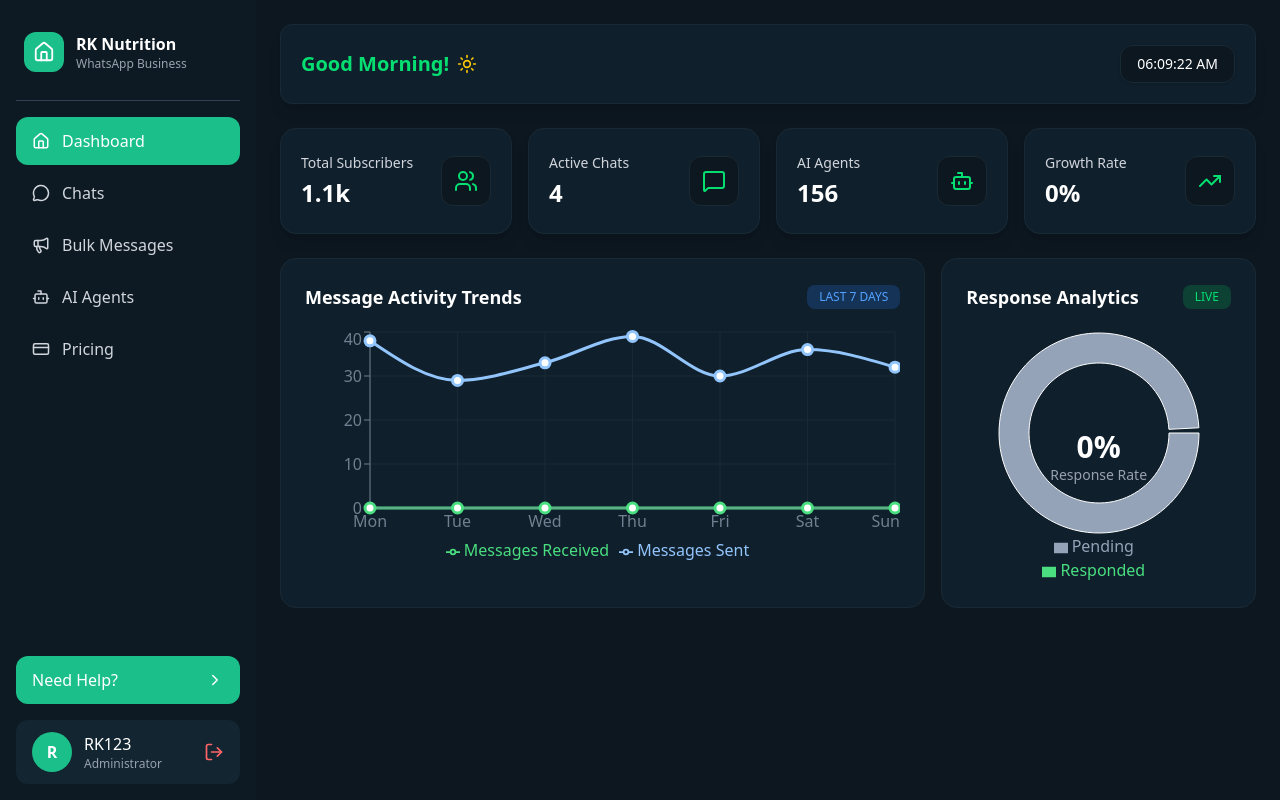
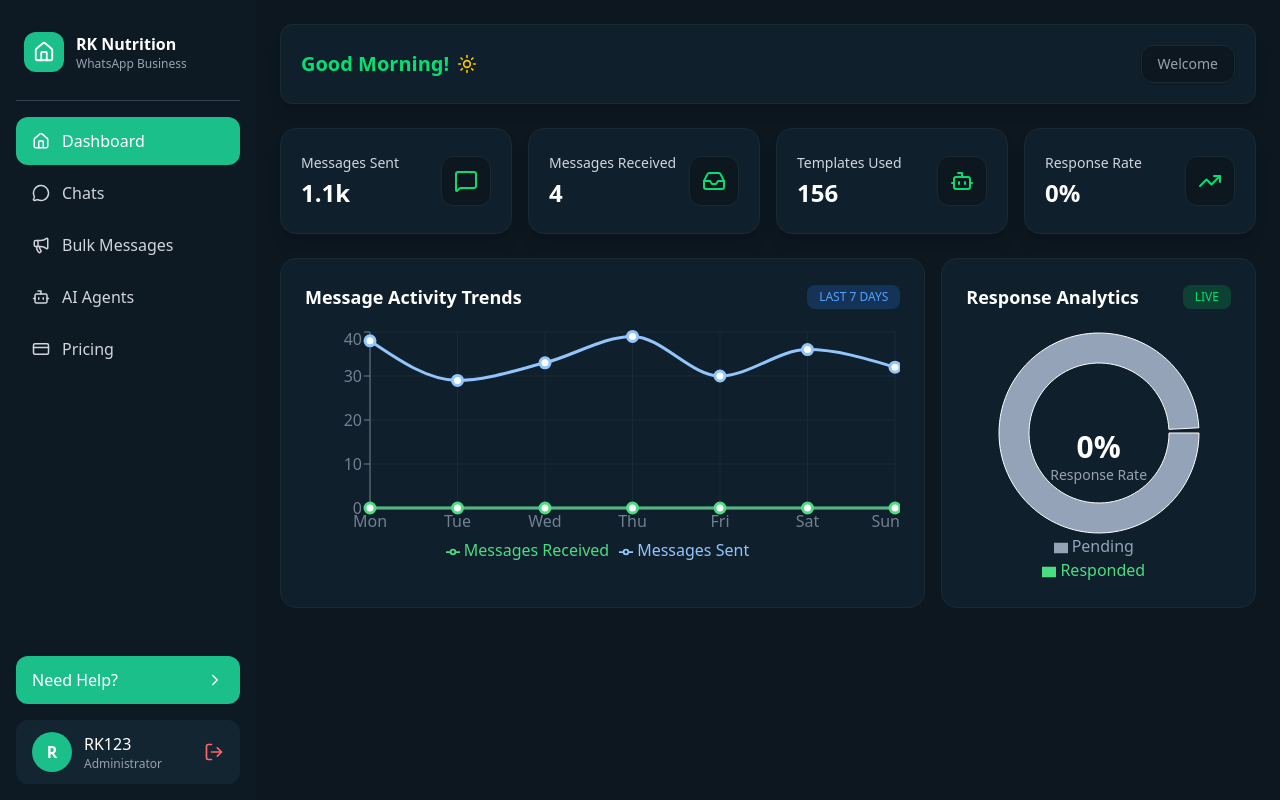
Before and after one commit to ankitbareth-dev/whatsapp-chatbot, a Next.js app: page /dashboard in a window 1280 px wide. Built offline with nearby package versions, Linux system fonts and the light colour scheme.

Commit message:
change the text of cards

```diff
--- a/components/Cards.tsx
+++ b/components/Cards.tsx
@@ -1,24 +1,24 @@
-import { Users, MessageSquare, Bot, TrendingUp } from "lucide-react";
+import { MessageSquare, Inbox, Bot, TrendingUp } from "lucide-react";
 
 export default function Cards() {
   const cards = [
     {
-      title: "Total Subscribers",
+      title: "Messages Sent",
       value: "1.1k",
-      icon: <Users className="w-6 h-6 text-green-400" />,
-    },
-    {
-      title: "Active Chats",
-      value: "4",
       icon: <MessageSquare className="w-6 h-6 text-green-400" />,
     },
     {
-      title: "AI Agents",
+      title: "Messages Received",
+      value: "4",
+      icon: <Inbox className="w-6 h-6 text-green-400" />,
+    },
+    {
+      title: "Templates Used",
       value: "156",
       icon: <Bot className="w-6 h-6 text-green-400" />,
     },
     {
-      title: "Growth Rate",
+      title: "Response Rate",
       value: "0%",
       icon: <TrendingUp className="w-6 h-6 text-green-400" />,
     },
@@ -36,6 +36,7 @@ export default function Cards() {
             <p className="text-sm text-gray-300">{card.title}</p>
             <h2 className="text-2xl font-bold text-white mt-1">{card.value}</h2>
           </div>
+
           <div className="p-3 bg-[#0D1720] rounded-xl border border-[#1A2A35]">
             {card.icon}
           </div>
--- a/components/TopBar.tsx
+++ b/components/TopBar.tsx
@@ -1,35 +1,17 @@
 "use client";
 
-import { useEffect, useState } from "react";
 import { Sun } from "lucide-react";
 
 export default function TopBar() {
-  const [time, setTime] = useState("");
-
-  useEffect(() => {
-    const interval = setInterval(() => {
-      const now = new Date();
-
-      const formatted = now.toLocaleTimeString("en-US", {
-        hour: "2-digit",
-        minute: "2-digit",
-        second: "2-digit",
-      });
-
-      setTime(formatted);
-    }, 1000);
-
-    return () => clearInterval(interval);
-  }, []);
-
   return (
     <div className="w-full bg-[#0F1F2C] p-5 rounded-xl flex items-center justify-between border border-[#1A2A35] shadow-lg">
       <h1 className="text-xl font-semibold text-green-400 flex items-center gap-2">
         Good Morning! <Sun className="w-5 h-5 text-yellow-400" />
       </h1>
 
+      {/* Empty placeholder to keep layout aligned */}
       <div className="bg-[#0D1720] px-4 py-2 rounded-xl border border-[#1A2A35] shadow">
-        <p className="text-sm font-medium">{time}</p>
+        <p className="text-sm font-medium text-gray-400">Welcome</p>
       </div>
     </div>
   );
```
